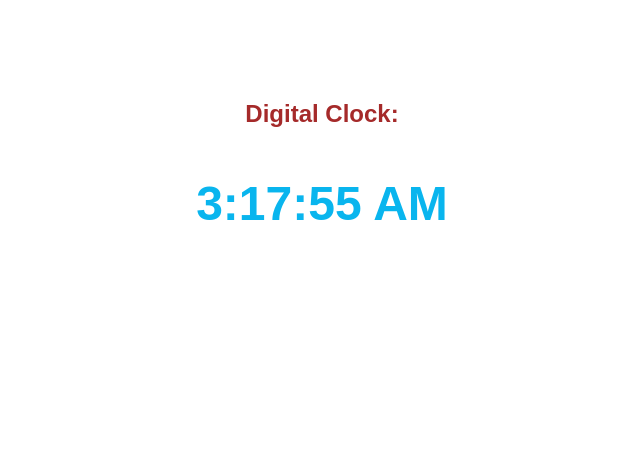
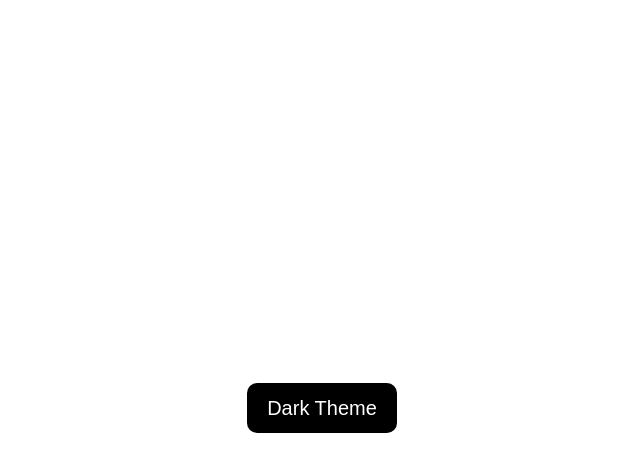
Before and after one commit to rahulsalinskee/hello-world, a React (Create React App) app: page / in a window 1280 px wide. Shown: the top 472 px of the page, without its empty margins (318-958 px from the left). Built offline with nearby package versions, Linux system fonts and the light colour scheme.

Commit message:
Event - Dark Theme | Light Theme implementation

```diff
--- a/src/App.js
+++ b/src/App.js
@@ -1,7 +1,9 @@
 import { MainPageComponent } from './Components/CardComponent/MainPageComponent';
 import { ContainerComponent } from './Components/ContainerComponent';
+import { ThemeChange } from './Events/ThemeChange';
 import { Counter } from './Hooks/Counter';
 import { DigitalClock } from './Hooks/DigitalClock,';
+
 
 function App() {
   return (
@@ -9,7 +11,8 @@ function App() {
       {/* <ContainerComponent /> */}
       {/* <MainPageComponent /> */}
       {/* <Counter /> */}
-      <DigitalClock />
+      {/* <DigitalClock /> */}
+      <ThemeChange />
     </>
   );
 }
--- /dev/null
+++ b/src/CSS/ThemeChange.css
@@ -0,0 +1,18 @@
+.switch-dark-theme-container {
+    width: 100%;
+    height: 100vh;
+    display: flex;
+    justify-content: center;
+    align-items: center;
+}
+
+button {
+    width: 150px;
+    height: 50px;
+    background-color: black;
+    color: white;
+    border: none;
+    font-size: 20px;
+    cursor: pointer;
+    border-radius: 10px;
+}
--- /dev/null
+++ b/src/Events/ThemeChange.jsx
@@ -0,0 +1,26 @@
+import React, { useState } from 'react';
+import '../CSS/ThemeChange.css';
+
+export function ThemeChange() {
+    const [isDarkTheme, setIsDarkTheme] = useState(false);
+    const [background, setBackground] = useState("white");
+
+    function SwitchTheme() {
+        if (isDarkTheme) {
+            setIsDarkTheme(false);
+            setBackground("white");
+        }
+        else {
+            setIsDarkTheme(true);
+            setBackground("#282828");
+        }
+    }
+
+    return (
+        <>
+            <div className="switch-dark-theme-container" style={{ backgroundColor: background }}>
+                <button onClick={SwitchTheme}>{isDarkTheme ? 'Light Theme' : 'Dark Theme'}</button>
+            </div>
+        </>
+    )
+}
```
